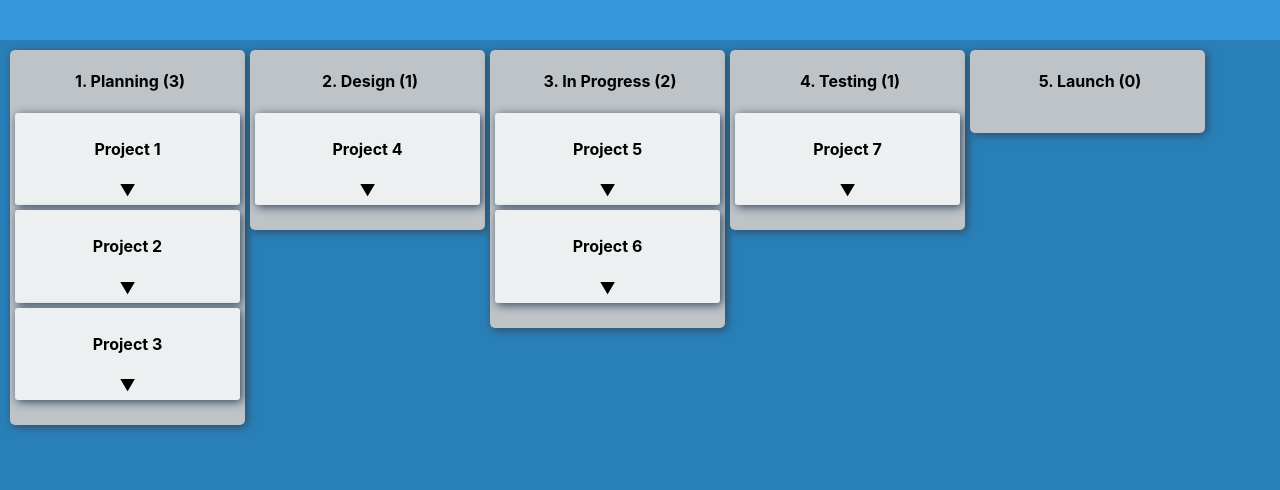
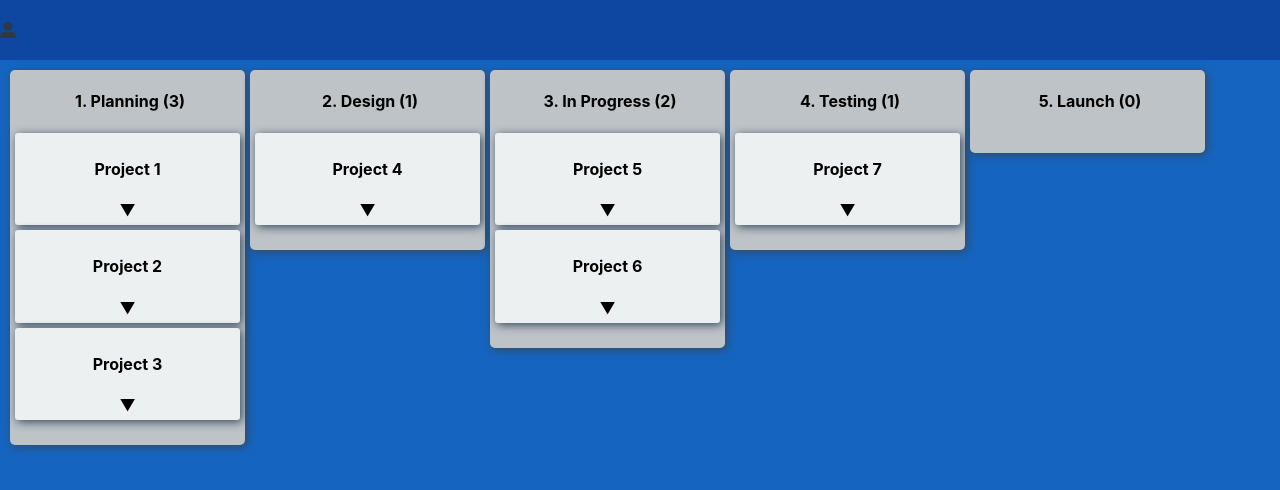
Before and after one commit to Snehal1112/kanaban, a React (Create React App) app: page / in a window 1280 px wide. Shown: the top 490 px of the page. Built offline with nearby package versions, Linux system fonts and the light colour scheme.

Commit message:
Added initial kanaban nav

```diff
--- a/package.json
+++ b/package.json
@@ -3,7 +3,13 @@
   "version": "0.1.0",
   "private": true,
   "dependencies": {
+    "@fortawesome/fontawesome-svg-core": "^1.2.12",
+    "@fortawesome/free-solid-svg-icons": "^5.6.3",
+    "@fortawesome/react-fontawesome": "^0.1.3",
+    "font-awesome": "^4.7.0",
+    "i": "^0.3.6",
     "node-sass": "^4.11.0",
+    "npm": "^6.5.0",
     "react": "^16.7.0",
     "react-dom": "^16.7.0",
     "react-scripts": "2.1.2"
--- a/src/App.js
+++ b/src/App.js
@@ -6,20 +6,7 @@ import KanbanBoard from "./components/KanbanBoard";
  */
 class App extends Component {
   render() {
-    const style = {};
-
-    return (
-      <div style={style}>
-        <div
-          style={{
-            padding: "20px 0px 20px 0px",
-            width: "100%",
-            backgroundColor: "#3498db"
-          }}
-        />
-        <KanbanBoard />
-      </div>
-    );
+    return <KanbanBoard />;
   }
 }
 
--- /dev/null
+++ b/src/components/KanabanNav.js
@@ -0,0 +1,22 @@
+import React, { Component } from "react";
+import { FontAwesomeIcon } from "@fortawesome/react-fontawesome";
+import { library } from "@fortawesome/fontawesome-svg-core";
+import { faUserAlt } from "@fortawesome/free-solid-svg-icons";
+
+library.add(faUserAlt);
+class KanabanNav extends Component {
+  render() {
+    return (
+      <div
+        style={{
+          padding: "20px 0px 20px 0px",
+          width: "100%",
+          backgroundColor: "#0D47A1"
+        }}
+      >
+        <FontAwesomeIcon icon={faUserAlt} color="#2C3A47" />
+      </div>
+    );
+  }
+}
+export default KanabanNav;
--- a/src/components/KanbanBoard.js
+++ b/src/components/KanbanBoard.js
@@ -2,6 +2,7 @@ import React, { Component } from "react";
 import KanbanColumn from "./KanbanColumn";
 import { projects } from "../projects";
 import "./kanaban.scss";
+import KanabanNav from "./KanabanNav";
 /*
  * The Kanban Board React component
  */
@@ -44,6 +45,8 @@ class KanbanBoard extends Component {
     }
 
     return (
+      <div>
+        <KanabanNav />
         <div className="kboard">
           {this.columns.map(column => {
             return (
@@ -60,6 +63,7 @@ class KanbanBoard extends Component {
             );
           })}
         </div>
+      </div>
     );
   }
 }
--- a/src/index.scss
+++ b/src/index.scss
@@ -6,7 +6,7 @@ body {
     sans-serif;
   -webkit-font-smoothing: antialiased;
   -moz-osx-font-smoothing: grayscale;
-  background-color: #2980b9;
+  background-color: #1565c0;
 }
 
 code {
```
Also changed, not shown: 1 other file (tests, documents, lock files or other folders). Lines whose indentation alone changed are shown as unchanged.
